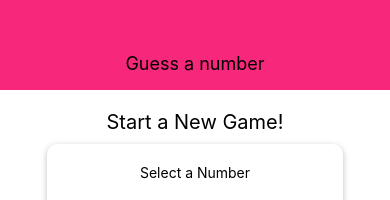
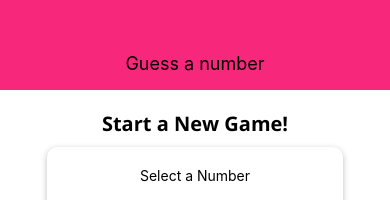
Before and after one commit to vicmauricv1910/react-native-guess-number, a React Native app: screen / in a window 390 px wide. Shown: the top 200 px of the page. Built offline with nearby package versions, Linux system fonts and the light colour scheme.

Commit message:
Adding new font to the project

```diff
--- a/App.js
+++ b/App.js
@@ -1,13 +1,32 @@
-import React, { useState } from "react";
+import React, { useState, useEffect } from "react";
 import { StyleSheet, View } from "react-native";
+import * as Font from "expo-font"; //expo install expo-font
+
 import Header from "./components/Header";
 import StartGameScreen from "./screens/StartGameScreen";
 import GameScreen from "./screens/GameScreen";
 import GameOverScreen from "./screens/GameOverScreen";
 
+const fetchFonts = () => {
+  return Font.loadAsync({
+    "open-sans": require("./assets/fonts/OpenSans-Regular.ttf"),
+    "open-sans-bold": require("./assets/fonts/OpenSans-Bold.ttf"),
+  });
+};
+
 export default function App() {
   const [userNumber, setUserNumber] = useState();
   const [guessRounds, setGuessRounds] = useState(0);
+  const [dataLoaded, setDataLoaded] = useState(false);
+
+  const getAsyncFonts = async () => {
+    await fetchFonts();
+    setDataLoaded(true);
+  };
+
+  useEffect(() => {
+    getAsyncFonts();
+  }, []);
 
   const configureNewGameHandler = () => {
     setGuessRounds(0);
@@ -39,11 +58,13 @@ export default function App() {
     );
   }
 
-  return (
+  return dataLoaded ? (
     <View style={styles.screen}>
       <Header title={"Guess a number"} />
       {content}
     </View>
+  ) : (
+    <View />
   );
 }
 
--- a/package.json
+++ b/package.json
@@ -11,6 +11,7 @@
   },
   "dependencies": {
     "expo": "~43.0.2",
+    "expo-font": "~10.0.3",
     "expo-status-bar": "~1.1.0",
     "react": "17.0.1",
     "react-dom": "17.0.1",
--- a/screens/StartGameScreen.js
+++ b/screens/StartGameScreen.js
@@ -111,6 +111,7 @@ const styles = StyleSheet.create({
   title: {
     fontSize: 20,
     marginVertical: 10,
+    fontFamily: "open-sans-bold",
   },
   inputContainer: {
     width: 300,
```
Also changed, not shown: assets/fonts/OpenSans-Bold.ttf (added), assets/fonts/OpenSans-Regular.ttf (added).
